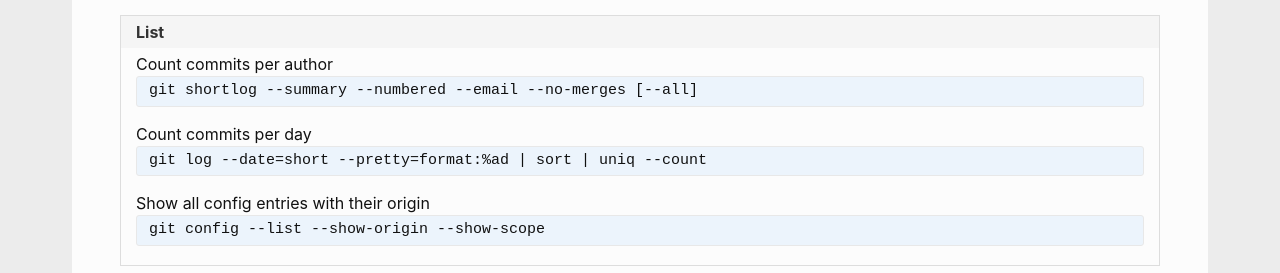
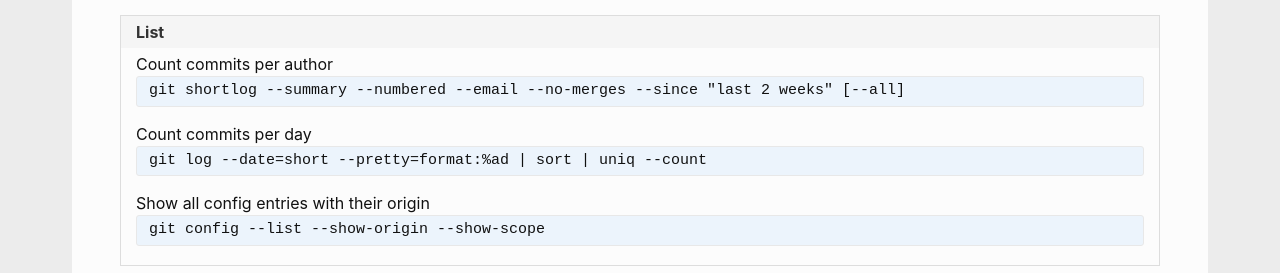
Before and after one commit to andreas-mausch/cheatsheets, a Jekyll site: the page built from _cheatsheets/git.md, in a window 1280 px wide and 900 px high, scrolled down 1829 px. Shown: the part 178-451 px from the top of the window. Built offline with Jekyll 4.4.1, drawn with Linux system fonts in a browser that asks for light colours.

Commit message:
git: Count commits per author for timespan

```diff
--- a/_cheatsheets/git.md
+++ b/_cheatsheets/git.md
@@ -39,7 +39,7 @@ section:
       Complete repo: git bundle create (basename (git rev-parse --show-toplevel)).git.bundle --all
   - name: List
     commands:
-      Count commits per author: git shortlog --summary --numbered --email --no-merges [--all]
+      Count commits per author: git shortlog --summary --numbered --email --no-merges --since "last 2 weeks" [--all]
       Count commits per day: git log --date=short --pretty=format:%ad | sort | uniq --count
       Show all config entries with their origin: git config --list --show-origin --show-scope
   - name: Stash
```
